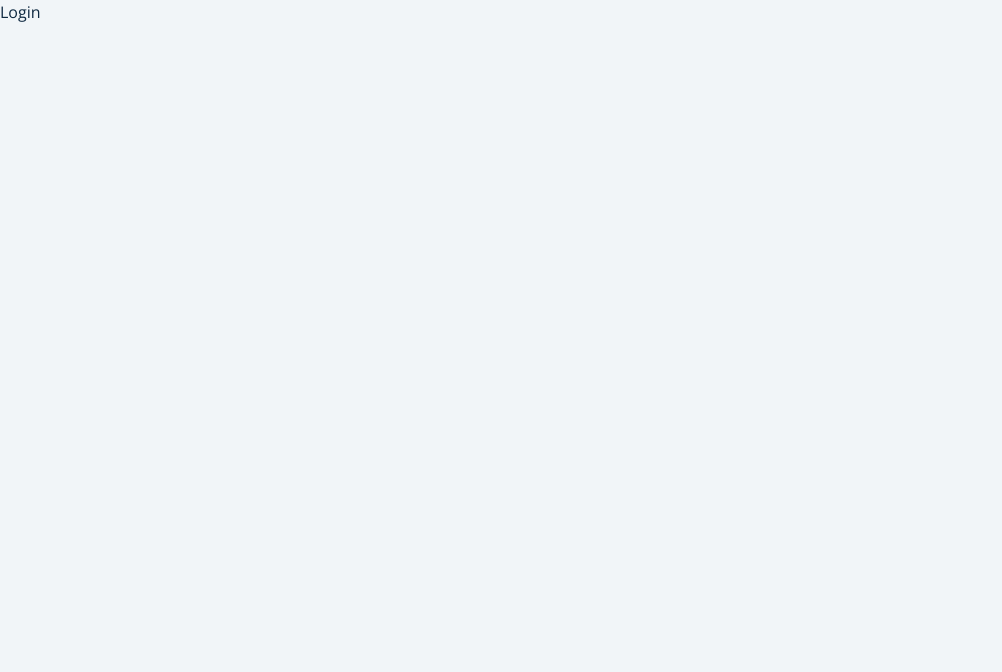
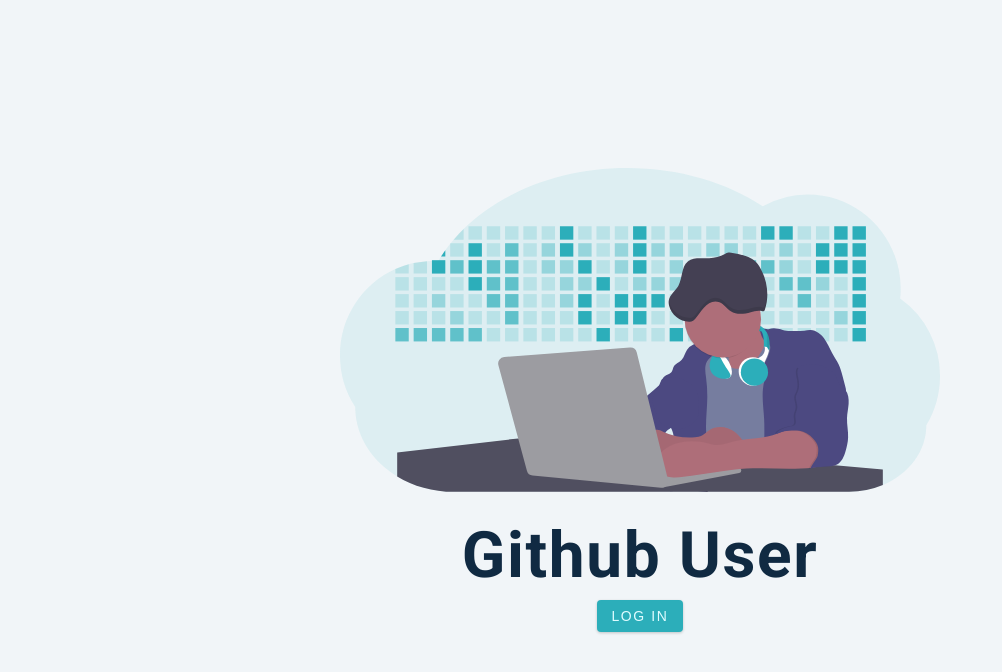
Before and after one commit to Razieh-Abedi/search-github-users, a React (Create React App) app: page /login in a window 1280 px wide. Shown: the top 672 px of the page, without its empty margins (0-1002 px from the left). Built offline with nearby package versions, Linux system fonts and the light colour scheme.

Commit message:
created error and login pages

```diff
--- /dev/null
+++ b/src/components/Info.jsx
@@ -0,0 +1,9 @@
+import React from 'react'
+
+function Info() {
+  return (
+    <div>Info</div>
+  )
+}
+
+export default Info
--- /dev/null
+++ b/src/components/Navbar.jsx
@@ -0,0 +1,9 @@
+import React from 'react'
+
+function Navbar() {
+  return (
+    <div>Navbar</div>
+  )
+}
+
+export default Navbar
--- /dev/null
+++ b/src/components/Repos.jsx
@@ -0,0 +1,9 @@
+import React from 'react'
+
+function Repos() {
+  return (
+    <div>Repos</div>
+  )
+}
+
+export default Repos
--- /dev/null
+++ b/src/components/Search.jsx
@@ -0,0 +1,9 @@
+import React from 'react'
+
+function Search() {
+  return (
+    <div>Search</div>
+  )
+}
+
+export default Search
--- /dev/null
+++ b/src/components/User.jsx
@@ -0,0 +1,9 @@
+import React from 'react'
+
+function User() {
+  return (
+    <div>User</div>
+  )
+}
+
+export default User
--- /dev/null
+++ b/src/components/index.js
@@ -0,0 +1,7 @@
+import Info from "../components/Info";
+import User from "../components/User";
+import Search from "../components/Search";
+import Navbar from "../components/Navbar";
+import Repos from "../components/Repos";
+
+export { Info, User, Search, Navbar, Repos };
--- a/src/pages/Dashboard.jsx
+++ b/src/pages/Dashboard.jsx
@@ -1,9 +1,17 @@
-import React from 'react'
+import React from "react";
+import loadingImg from "../images/preloader.gif";
+import { Info, User, Search, Navbar, Repos } from "../components/index";
 
 function Dashboard() {
   return (
-    <div>Dashboard</div>
-  )
+    <main>
+      <Navbar />
+      <Search />
+      <Info />
+      <User />
+      <Repos />
+    </main>
+  );
 }
 
-export default Dashboard
+export default Dashboard;
--- a/src/pages/Login.jsx
+++ b/src/pages/Login.jsx
@@ -1,9 +1,34 @@
-import React from 'react'
+import React from "react";
+import styled from "styled-components";
+import loginImg from "../images/login-img.svg";
 
 function Login() {
   return (
-    <div>Login</div>
-  )
+    <Wrapper>
+      <div className="container">
+        <img src={loginImg} alt="github user" />
+        <h1>github user</h1>
+        <button className="btn">log in</button>
+      </div>
+    </Wrapper>
+  );
 }
 
-export default Login
+const Wrapper = styled.section`
+  min-height: 100vh;
+  display: grid;
+  place-items: center;
+  .container {
+    width: 90vw;
+    max-width: 600px;
+    text-align: center;
+  }
+  img {
+    margin-bottom: 2rem;
+  }
+  h1 {
+    margin-bottom: 1.5 rem;
+  }
+`;
+
+export default Login;
```
Also changed, not shown: src/images/login-img.svg (added), src/images/preloader.gif (added).
